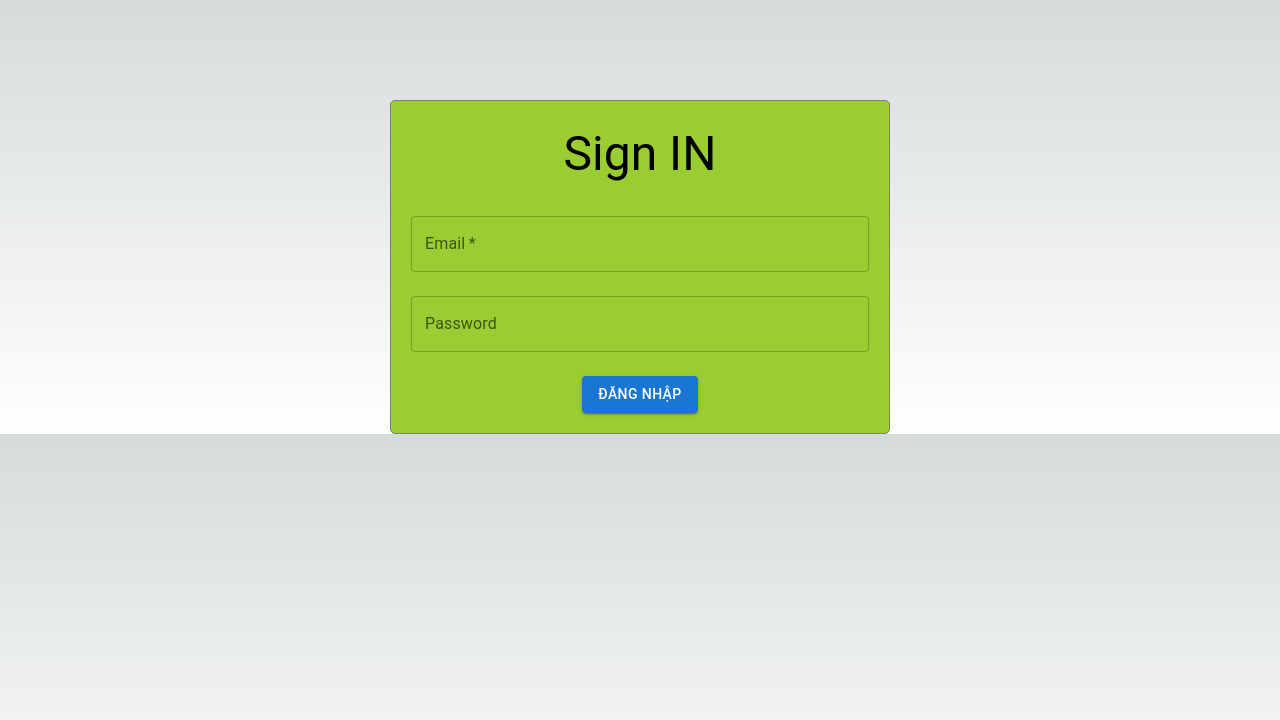
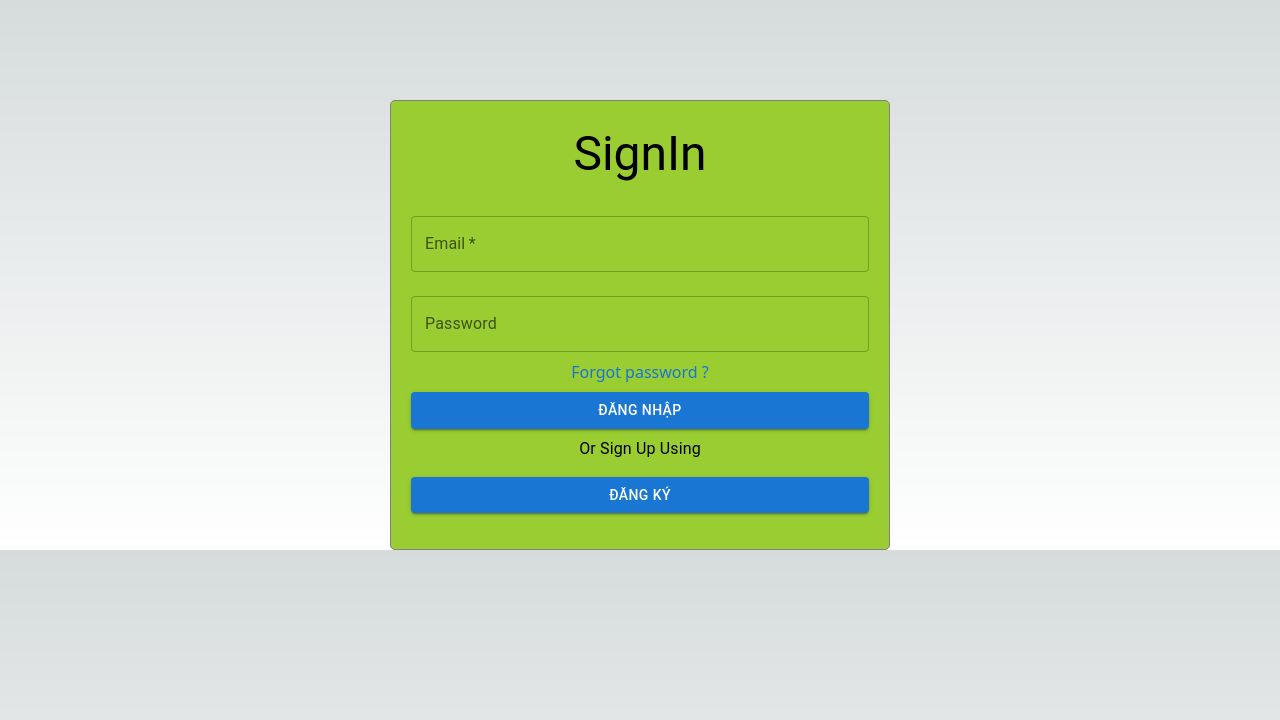
Before and after one commit to quanglinh2909/book_exchange_frontend, a Next.js app: page /login in a window 1280 px wide. Shown: the top 720 px of the page. Built offline with nearby package versions, Linux system fonts and the light colour scheme.

Commit message:
<login> update

```diff
--- a/pages/login.tsx
+++ b/pages/login.tsx
@@ -1,11 +1,10 @@
 import { authApi } from "@/api-client";
 import { setLoading } from "@/store";
-import { Stack, Button, Typography } from "@mui/material";
+import { Stack, Button, Typography, Link } from "@mui/material";
 import { enqueueSnackbar } from "notistack";
 import * as React from "react";
 import { useDispatch } from "react-redux";
 import TextField from '@mui/material/TextField';
-import Checkbox from '@mui/joy/Checkbox';
 import { useState } from "react";
 
 export interface ILoginProps {}
@@ -23,6 +22,7 @@ export default function Login(props: ILoginProps) {
         return;
 
       }
+
       if(!pass){
         enqueueSnackbar('Vui lòng nhập password', { variant: "error" });
         return;
@@ -57,7 +57,7 @@ export default function Login(props: ILoginProps) {
 
 
     }}>
-      <Typography variant="h3" padding={'5px 0 10px 0'}>Sign IN</Typography>
+      <Typography variant="h3" padding={'5px 0 10px 0'}>SignIn</Typography>
       <TextField
           required
           id="outlined-required"
@@ -66,17 +66,28 @@ export default function Login(props: ILoginProps) {
           onChange={(e)=> setEmail(e.target.value)}
           value={email}
 
+
         />
       <TextField
           id="outlined-password-input"
           label="Password"
           type="password"
           autoComplete="current-password"
-          sx={{width:"100%",marginBottom:3}}
+          sx={{width:"100%",marginBottom:1}}
           onChange={(e)=> setpass(e.target.value)}
           value={pass}
         />
-      <Button variant="contained" onClick={handleLogin} >Đăng Nhập</Button>
+        <Link href="#" underline="hover" sx={{marginBottom:1}}>
+        Forgot password ?
+      </Link>
+      <Button variant="contained" sx={{marginBottom:1,width:"100%"}} onClick={handleLogin} >Đăng Nhập</Button>
+
+      <Typography sx={{marginBottom:2}}> Or Sign Up Using</Typography>
+
+      <Link href="#" underline="hover" sx={{marginBottom:1,width:"100%"}}>
+      <Button variant="contained"sx={{marginBottom:1,width:"100%"}} >Đăng Ký</Button>
+      </Link>
+
     </Stack>
     </Stack>
 
```
